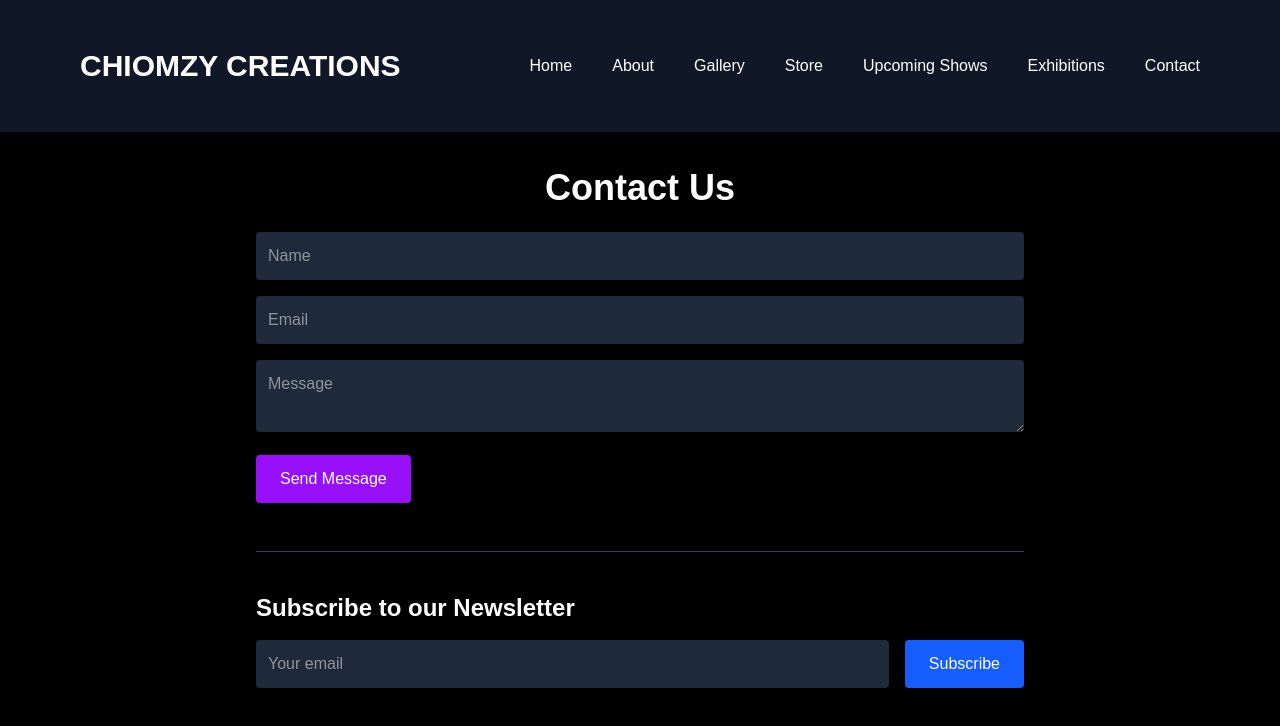
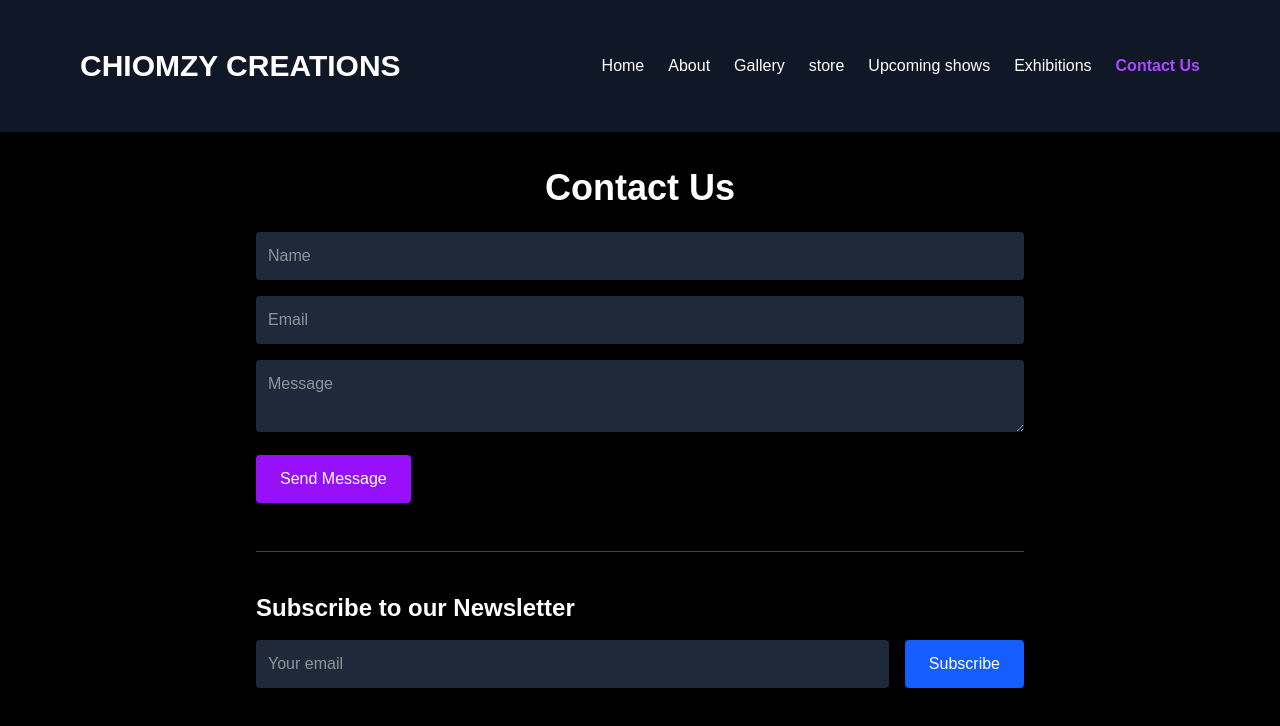
Before and after one commit to Echemartins/chioma_okoli_arts, a Next.js app: page /contact in a window 1280 px wide. Shown: the top 726 px of the page. Built offline with nearby package versions, Linux system fonts and the light colour scheme.

Commit message:
updated headers

```diff
--- a/app/admin/adminheader.js
+++ b/app/admin/adminheader.js
@@ -1,9 +1,11 @@
 "use client";
 import Link from "next/link";
 import { usePathname } from "next/navigation";
+import { useState } from "react";
 
 export default function AdminHeader() {
   const pathname = usePathname();
+  const [isMenuOpen, setIsMenuOpen] = useState(false);
 
   const navLinks = [
     { label: "Dashboard", href: "/admin" },
@@ -13,11 +15,24 @@ export default function AdminHeader() {
     { label: "Contact Messages", href: "/admin/contacts" },
   ];
 
+  const toggleMenu = () => {
+    setIsMenuOpen(!isMenuOpen);
+  };
+
+  const closeMenu = () => {
+    setIsMenuOpen(false);
+  };
+
   return (
     <header className="bg-gray-900 text-white shadow-md py-4 px-6 sticky top-0 z-50">
       <nav className="flex flex-wrap items-center justify-between">
         <h1 className="text-xl font-bold tracking-wide">Admin Panel</h1>
-        <ul className="flex space-x-6 mt-2 sm:mt-0">
+        <button
+        onClick={toggleMenu}
+        className="md:hidden text-3xl text-white focus:outline-none">
+          &#9776; {/* Hamburger icon */}
+        </button>
+        <ul className="hidden md:flex gap-6 md:flex-row md:gap-10 ml-10">
           {navLinks.map(({ label, href }) => (
             <li key={href}>
               <Link
@@ -32,6 +47,47 @@ export default function AdminHeader() {
           ))}
         </ul>
       </nav>
+      <div
+    className={`md:hidden fixed top-0 left-0 right-0 bottom-0 bg-white text-2xl text-black bg-opacity-80 z-70 transition-transform duration-300 ease-in-out ${
+      isMenuOpen ? "transform translate-x-0" : "transform translate-x-full"
+    }`}
+  >
+    <div className="flex justify-between items-center p-6 bg-black text-white z-80 shadow-lg">
+      <h1 className="text-2xl font-bold">CHIOMZY CREATIONS</h1>
+      <button
+        onClick={closeMenu}
+        className="text-3xl text-white focus:outline-none"
+      >
+        &#10005;
+      </button>
+    </div>
+    <nav className="flex h-screen bg-black text-white flex-col items-center py-10 space-y-6">
+    <ul className="flex flex-col items-center py-10 space-y-6">
+                {navLinks.map(({ label, href }) => (
+                  <li key={href}>
+                    <Link
+                      href={href}
+                      onClick={closeMenu}
+                      className={`hover:text-purple-400 transition ${
+                        pathname === href ? "text-purple-500 font-semibold" : ""
+                      }`}
+                    >
+                      {label}
+                    </Link>
+                  </li>
+                ))}
+              </ul>
+      {/* <Link href="/" onClick={closeMenu}>Home</Link>
+      <Link href="/about" onClick={closeMenu}>About</Link>
+      <Link href="/gallery" onClick={closeMenu}>Gallery</Link>
+      <Link href="/store" onClick={closeMenu}>Store</Link>
+      <Link href="/upcoming-shows" onClick={closeMenu}>Upcoming Shows</Link>
+      <Link href="/exhibitions" onClick={closeMenu}>Exhibitions</Link>
+      <Link href="/contact" onClick={closeMenu}>Contact</Link> */}
+    </nav>
+  </div>
+
+
     </header>
   );
 }
--- a/app/admin/upload/page.js
+++ b/app/admin/upload/page.js
@@ -30,21 +30,79 @@ const UploadArtworkPage = () => {
     setImageFile(e.target.files[0]);
   };
 
+  // const handleSubmit = async (e) => {
+  //   e.preventDefault();
+  //   setUploading(true);
+  //   setError("");
+
+  //   if (!imageFile) {
+  //     setError("Please upload an image.");
+  //     setUploading(false);
+  //     return;
+  //   }
+
+  //   try {
+  //     const reader = new FileReader();
+  //     reader.readAsDataURL(imageFile);
+  //     reader.onloadend = async () => {
+  //       const base64Image = reader.result;
+
+  //       const body = {
+  //         title: formData.title,
+  //         description: formData.description,
+  //         category: formData.category,
+  //         price: formData.price,
+  //         imageUrl: base64Image, // Using base64 image
+  //         isStoreItem: formData.isStoreItem,
+  //         isFeatured: formData.isFeatured,
+  //       };
+
+  //       const token = localStorage.getItem("token");
+  //       if(!token){
+  //         router.push("/login")
+  //       }
+
+  //       const res = await fetch("/api/artworks/upload", {
+  //         method: "POST",
+  //         headers: {
+  //           "Content-Type": "application/json",
+  //           Authorization: `Bearer ${token}`,
+  //         },
+  //         body: JSON.stringify(body), // Send as JSON
+  //       });
+
+  //       if (!res.ok) {
+  //         const errorText = await res.text();
+  //         throw new Error(errorText);
+  //         // router.push("/login");
+  //       }else{
+  //         router.push("/gallery");
+  //       }
+
+  //     };
+  //   } catch (err) {
+  //    console.log(err.message, 'an error has occured')
+  //   } finally {
+  //     setUploading(false);
+  //   }
+  // };
+
+
   const handleSubmit = async (e) => {
     e.preventDefault();
-    setUploading(true);
     setError("");
 
     if (!imageFile) {
       setError("Please upload an image.");
-      setUploading(false);
       return;
     }
 
     try {
       const reader = new FileReader();
+
       reader.readAsDataURL(imageFile);
       reader.onloadend = async () => {
+        setUploading(true); // ✅ Moved here
         const base64Image = reader.result;
 
         const body = {
@@ -52,37 +110,42 @@ const UploadArtworkPage = () => {
           description: formData.description,
           category: formData.category,
           price: formData.price,
-          imageUrl: base64Image, // Using base64 image
+          imageUrl: base64Image,
           isStoreItem: formData.isStoreItem,
           isFeatured: formData.isFeatured,
         };
 
         const token = localStorage.getItem("token");
-        if(!token){
-          router.push("/login")
+        if (!token) {
+          router.push("/login");
+          return;
         }
 
+        try {
           const res = await fetch("/api/artworks/upload", {
             method: "POST",
             headers: {
               "Content-Type": "application/json",
               Authorization: `Bearer ${token}`,
             },
-          body: JSON.stringify(body), // Send as JSON
+            body: JSON.stringify(body),
           });
 
           if (!res.ok) {
             const errorText = await res.text();
             throw new Error(errorText);
-          // router.push("/login");
-        }else{
-          router.push("/gallery");
           }
 
+          router.push("/gallery");
+        } catch (err) {
+          console.error(err.message, "an error has occurred");
+          setError("Failed to upload artwork.");
+        } finally {
+          setUploading(false); // ✅ Ensures button re-enables
+        }
       };
     } catch (err) {
-     console.log(err.message, 'an error has occured')
-    } finally {
+      console.error("Error during file read or upload", err);
       setUploading(false);
     }
   };
--- a/app/header.js
+++ b/app/header.js
@@ -4,10 +4,22 @@ import { useState } from "react";
 import Image from "next/image";
 import Link from "next/link";
 import Marquee from "react-fast-marquee";
+import { usePathname } from "next/navigation";
 
 export default function Home() {
+  const pathname = usePathname();
   const [isMenuOpen, setIsMenuOpen] = useState(false);
   const [lightModeOn, setlightModeOn] = useState(true)
+
+  const navLinks = [
+    { label: "Home", href: "/" },
+    { label: "About", href: "/about" },
+    { label: "Gallery", href: "/gallery" },
+    { label: "store", href: "/store" },
+    { label: "Upcoming shows", href: "/upcoming-shows" },
+    { label: "Exhibitions", href: "/exhibitions" },
+    { label: "Contact Us", href: "/contact" },
+  ];
 
 
   const toggleMenu = () => {
@@ -36,15 +48,27 @@ export default function Home() {
 
     {/* Navigation Menu for larger screens */}
     <nav className="hidden md:flex gap-6 md:flex-row md:gap-10 ml-10">
-      <Link href="/">Home</Link>
-      <Link href="/about">About</Link>
-      <Link href="/gallery">Gallery</Link>
-      <Link href="/store">Store</Link>
-      {/* <Link href="/favorites">Favorites</Link> */}
-      {/* <Link href="/experiences">Experiences</Link> */}
-      <Link href="/upcoming-shows">Upcoming Shows</Link>
-      <Link href="/exhibitions">Exhibitions</Link>
-      <Link href="/contact">Contact</Link>
+      <ul className="flex space-x-6 mt-2 sm:mt-0">
+                {navLinks.map(({ label, href }) => (
+                  <li key={href}>
+                    <Link
+                      href={href}
+                      className={`hover:text-purple-400 transition ${
+                        pathname === href ? "text-purple-500 font-semibold" : ""
+                      }`}
+                    >
+                      {label}
+                    </Link>
+                  </li>
+                ))}
+              </ul>
+      {/* <Link href="/" className={`hover:text-purple-400 transition ${pathname === href ? "text-purple-500 font-semibold" : ""}`}>Home</Link>
+      <Link href="/about" className={`hover:text-purple-400 transition ${pathname === href ? "text-purple-500 font-semibold" : ""}`} >About</Link>
+      <Link href="/gallery" className={`hover:text-purple-400 transition ${pathname === href ? "text-purple-500 font-semibold" : ""}`} >Gallery</Link>
+      <Link href="/store" className={`hover:text-purple-400 transition ${pathname === href ? "text-purple-500 font-semibold" : ""}`} >Store</Link>
+      <Link href="/upcoming-shows" className={`hover:text-purple-400 transition ${pathname === href ? "text-purple-500 font-semibold" : ""}`} >Upcoming Shows</Link>
+      <Link href="/exhibitions" className={`hover:text-purple-400 transition ${pathname === href ? "text-purple-500 font-semibold" : ""}`}>Exhibitions</Link>
+      <Link href="/contact" className={`hover:text-purple-400 transition ${pathname === href ? "text-purple-500 font-semibold" : ""}`} >Contact</Link> */}
     </nav>
   </header>
 
@@ -60,19 +84,32 @@ export default function Home() {
         onClick={closeMenu}
         className="text-3xl text-white focus:outline-none"
       >
-        &#10005; {/* Close icon */}
+        &#10005;
       </button>
     </div>
     <nav className="flex h-screen bg-black text-white flex-col items-center py-10 space-y-6">
-      <Link href="/" onClick={closeMenu}>Home</Link>
+    <ul className="flex flex-col items-center py-10 space-y-6">
+                {navLinks.map(({ label, href }) => (
+                  <li key={href}>
+                    <Link
+                      href={href}
+                      onClick={closeMenu}
+                      className={`hover:text-purple-400 transition ${
+                        pathname === href ? "text-purple-500 font-semibold" : ""
+                      }`}
+                    >
+                      {label}
+                    </Link>
+                  </li>
+                ))}
+              </ul>
+      {/* <Link href="/" onClick={closeMenu}>Home</Link>
       <Link href="/about" onClick={closeMenu}>About</Link>
       <Link href="/gallery" onClick={closeMenu}>Gallery</Link>
       <Link href="/store" onClick={closeMenu}>Store</Link>
-      {/* <Link href="/favorites" onClick={closeMenu}>Favorites</Link> */}
-      {/* <Link href="/experiences" onClick={closeMenu}>Experiences</Link> */}
       <Link href="/upcoming-shows" onClick={closeMenu}>Upcoming Shows</Link>
       <Link href="/exhibitions" onClick={closeMenu}>Exhibitions</Link>
-      <Link href="/contact" onClick={closeMenu}>Contact</Link>
+      <Link href="/contact" onClick={closeMenu}>Contact</Link> */}
     </nav>
   </div>
 
```
Lines whose indentation alone changed are shown as unchanged.
